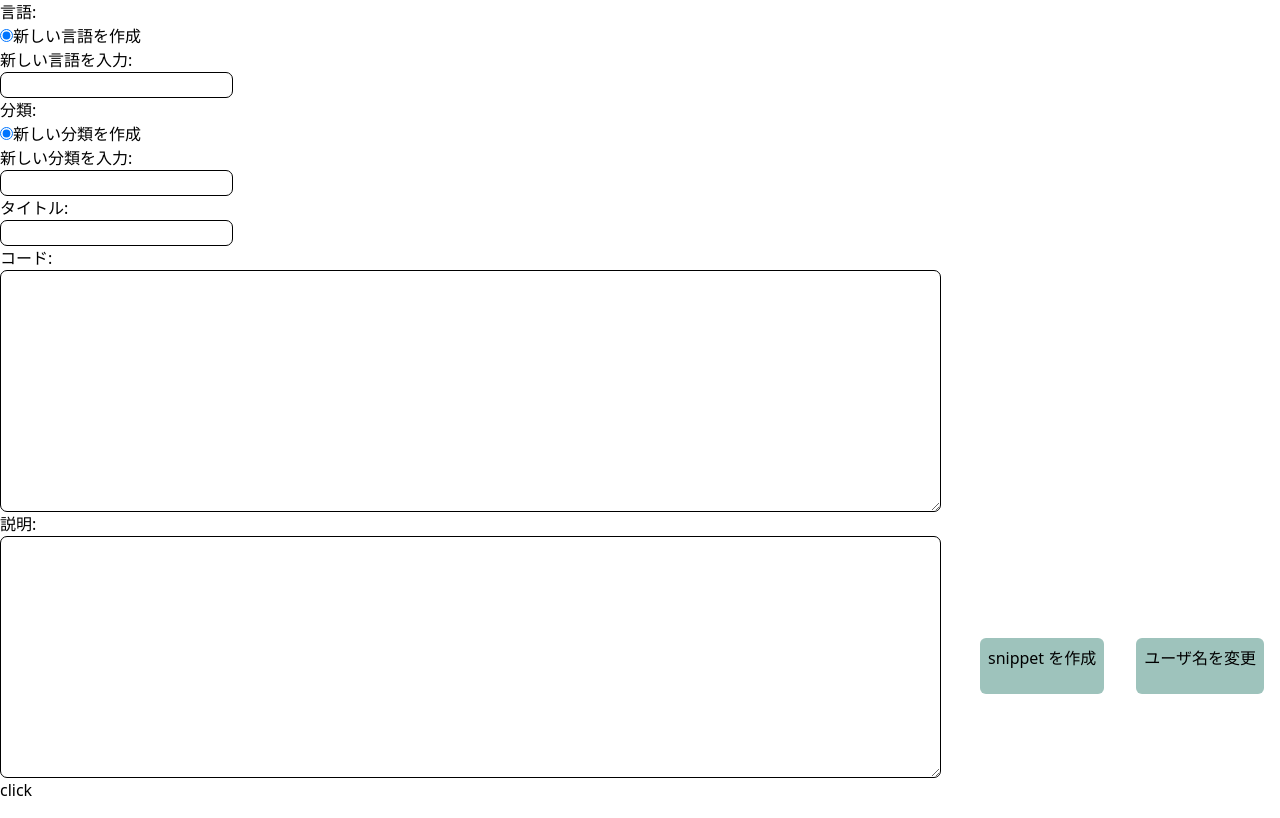
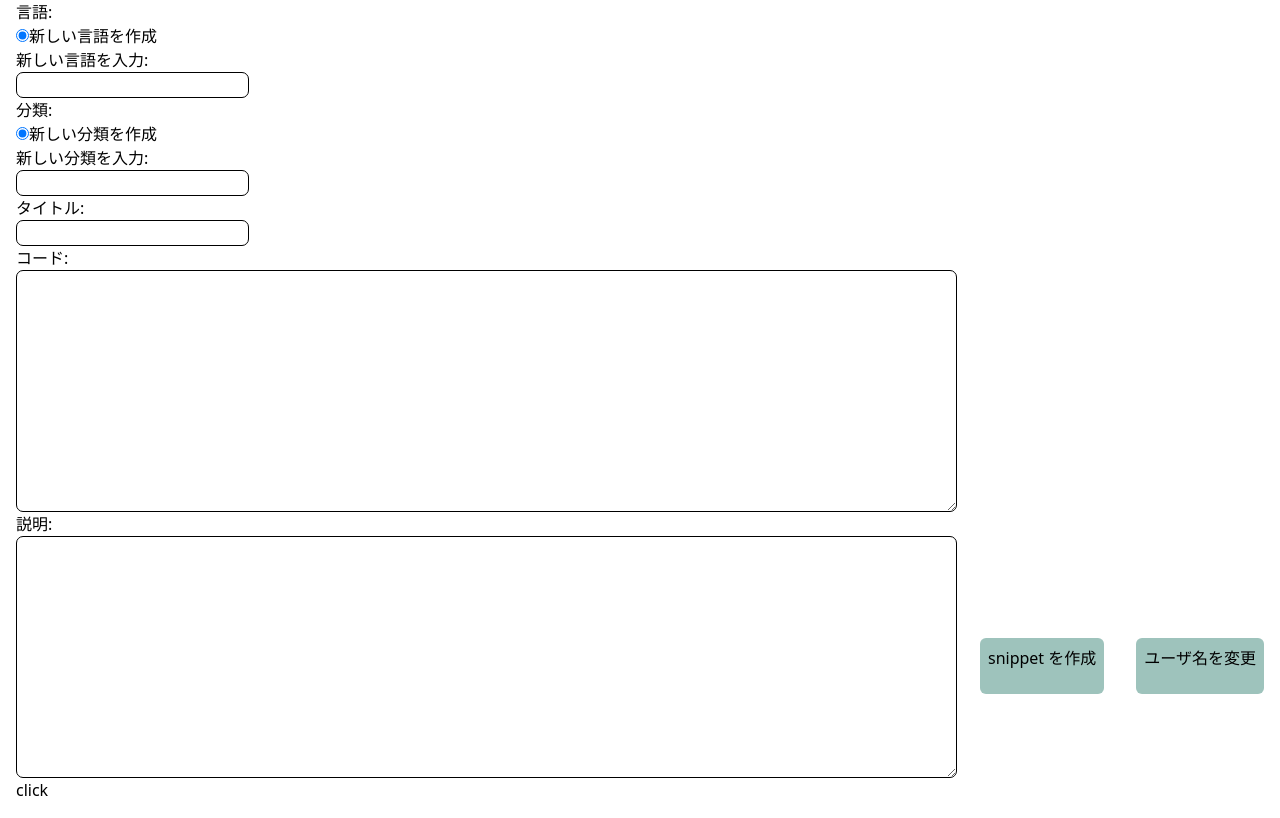
Before and after one commit to ASAP-BYAF/snippet_app, a Django app: page /snippet/create/ in a window 1280 px wide. Shown: the part 68-886 px from the top of the page. Run offline with Django 4.2, Linux system fonts and the light colour scheme; the visitor is signed in with stand-in values (Sample User, id 1); data comes from the database, SQL or seed files in the repository; data that the repository does not hold is empty; style sheets or scripts are compiled from the project's sources.

Commit message:
snippet_form.html を修正しました。
左側のマージンを 16px 増やしました。
これは、スニペット作成時、入力欄の左端にカーソルがあると、見えづらかったからです。

```diff
--- a/templates/snippet_app/snippet_form.html
+++ b/templates/snippet_app/snippet_form.html
@@ -4,7 +4,7 @@
 
 {% block contents %}
 
-<form id='snippet-create', method="post">
+<form id='snippet-create', method="post" class="ml-4">
     {% csrf_token %}
     {% for field in form %}
     <div id = {{field.auto_id}}>
```
